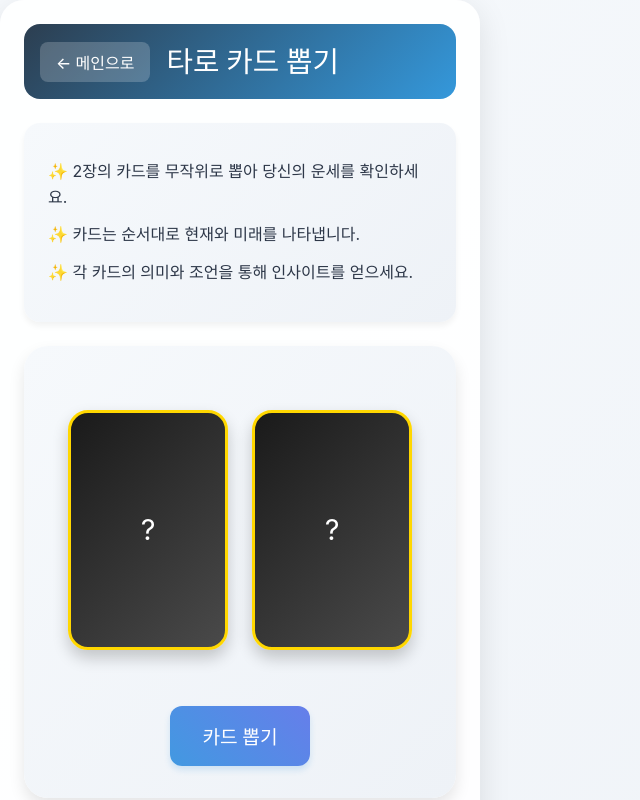
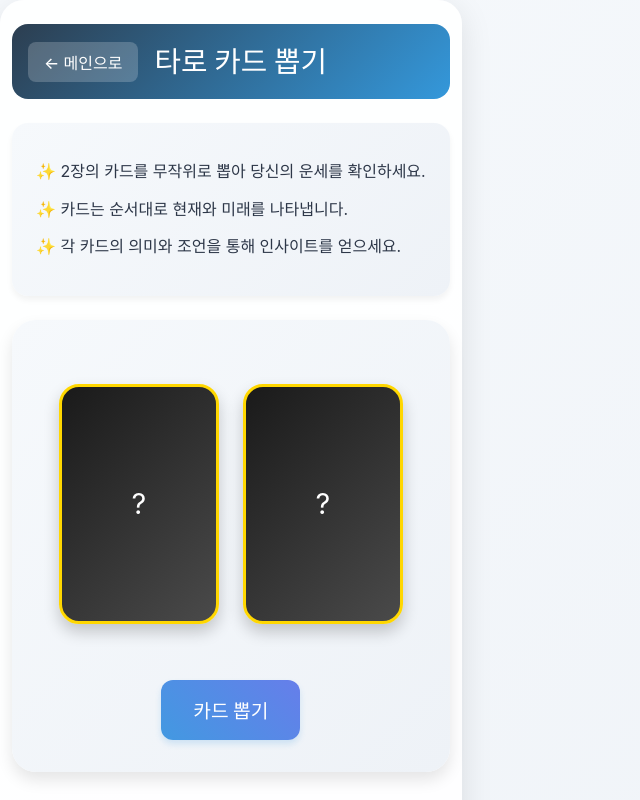
Before and after one commit to qlsl1198/fortune, a React (Vite) app: page /tarot in a window 1280 px wide. Shown: the top 800 px of the page, without its empty margins (0-640 px from the left). Built offline with nearby package versions, Linux system fonts and the light colour scheme.

Commit message:
Update: 모바일 레이아웃 개선

```diff
--- a/src/App.css
+++ b/src/App.css
@@ -13,7 +13,7 @@ body {
 .main-container {
   max-width: 480px;
   margin: 0 auto;
-  padding: 24px 24px;
+  padding: 24px 12px;
   background: rgba(255, 255, 255, 0.95);
   border-radius: 24px;
   box-shadow: 0 8px 32px rgba(0, 0, 0, 0.1);
@@ -440,6 +440,7 @@ h1 {
     border-radius: 0;
     min-height: 100vh;
     width: 100%;
+    max-width: 100%;
   }
 
   .hero-section {
```
Also changed, not shown: 1 other file (tests, documents, lock files or other folders).
